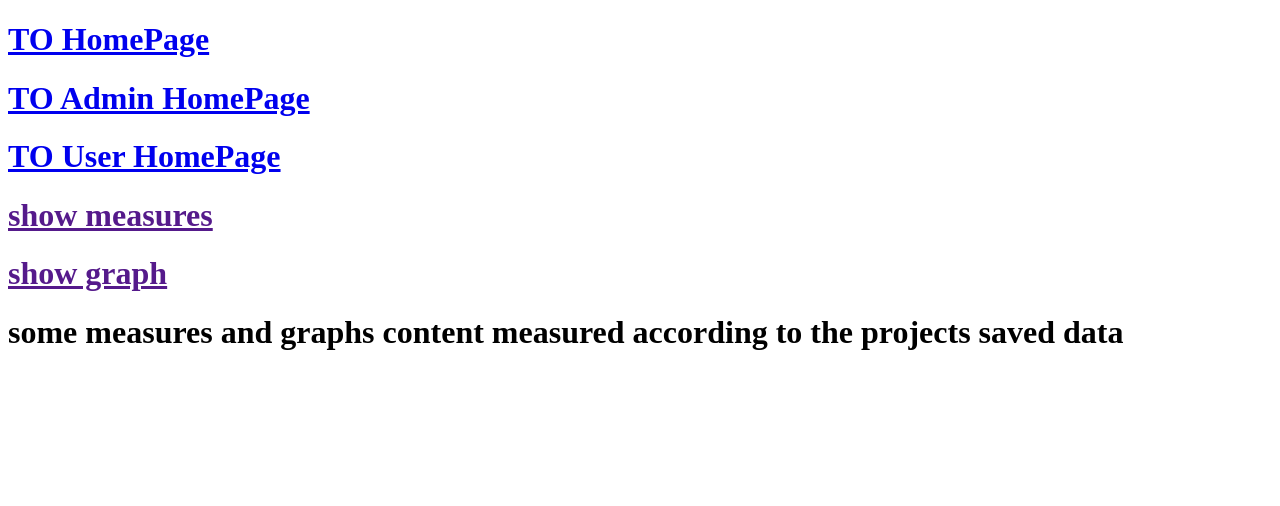
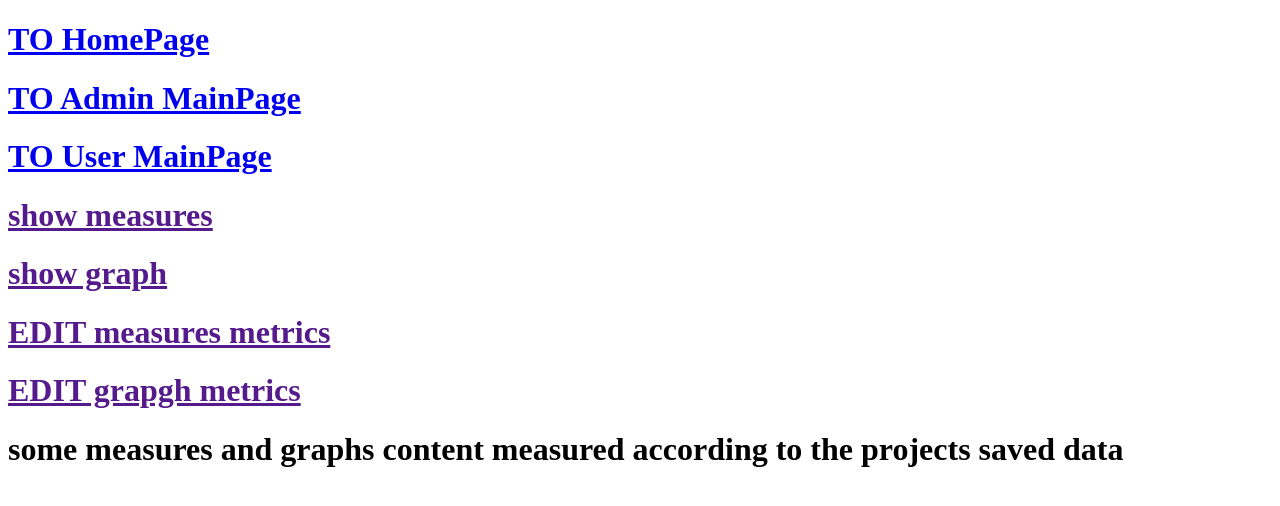
Before and after one commit to deanMansour/Agile-project-management-predictor, a Django app: template AgileProject_ManagementPredictor/Predicting_app/templates/Predicting_app/admin_OR_user_measurementPage.html in a window 1280 px wide. Shown: the top 506 px of the page. Run offline with Django 5.2, Linux system fonts and the light colour scheme; the template is opened without the code that fills it, so the values that code supplies are empty; parts of the project's set-up code (start-up, migrations or seed data) failed here and were passed over.

Commit message:
2/3/2024 7:00 update

```diff
--- a/AgileProject_ManagementPredictor/Predicting_app/templates/Predicting_app/admin_OR_user_measurementPage.html
+++ b/AgileProject_ManagementPredictor/Predicting_app/templates/Predicting_app/admin_OR_user_measurementPage.html
@@ -1,14 +1,30 @@
 {% extends 'base.html' %}
 {% load static %}
+    <!-- This is the Measurement Page of the signed in account,
+        If this is Admin then it will show these options: show measures,show graph,
+                                        EDIT measures metrics,EDIT grapgh metrics.
+        If this is User then it will show these options: show measures,show graph.
+        The chosen option will be displayed here in this page.
 
+        This page also include return to singed in account MainPage.
+    -->
 {% block title %}
     inherted from base.html
 {% endblock %}
 
 {% block content %}
-    <header>
+    <header>              <!--I should add IF statments here ???????????-->
+
+        <h1><a href="{% url "admin_MainPage_view_path" %}}"> TO Admin MainPage</a></h1>
+        <h1><a href="{% url "user_MainPage_view_path" %}}"> TO User MainPage</a></h1>
+
+        <!--ADMIN and USER buttons-->
         <h1><a href="">show measures</a></h1>
         <h1><a href="">show graph</a></h1>
+
+        <!--ADMIN buttons-->
+        <h1><a href="">EDIT measures metrics </a></h1>
+        <h1><a href="">EDIT grapgh metrics </a></h1>
     </header>
     <h1>some measures and graphs content measured according to the projects saved data</h1>
 {% endblock %}
--- a/AgileProject_ManagementPredictor/templates/base.html
+++ b/AgileProject_ManagementPredictor/templates/base.html
@@ -1,6 +1,10 @@
 <!DOCTYPE html>
 <html lang="en">
 <head>
+    <!-- This page is the base page which all the templates inhert it,
+        it handle the css styles of pages,
+        it also include a button to return back to the homepage.
+    -->
     <meta charset="UTF-8">
     <meta name="viewport" content="width=device-width, initial-scale=1.0">
     <title>{% block title %}{% endblock title %}</title>
@@ -10,12 +14,6 @@
     <header>
         <!-- activate view by path name -->
         <h1><a href="{% url "home_pageview_path" %}}"> TO HomePage</a></h1>
-
-        <!-- i should add if statment later,
-             for choosing if it admin or user account to show it button-->
-        <h1><a href="{% url "home_pageview_path" %}}"> TO Admin HomePage</a></h1>
-
-        <h1><a href="{% url "home_pageview_path" %}}"> TO User HomePage</a></h1>
     </header>
     <!-- HTML content here -->
     {% block content %}
```
Also changed, not shown: AgileProject_ManagementPredictor/Predicting_app/templates/Predicting_app/admin_OR_user_MainPage.html (+16 -1 lines), AgileProject_ManagementPredictor/Predicting_app/templates/Predicting_app/homepage.html (+8 -3 lines).
